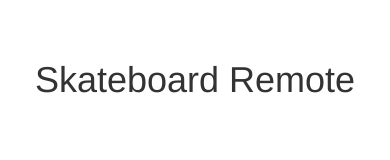
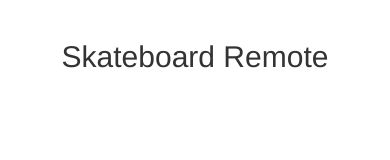
Before and after one commit to matthaywardwebdesign/Skateboard-Remote, a plain HTML site: page www/index.html in a window 390 px wide. Drawn offline with nearby package versions, Linux system fonts and the light colour scheme; some packages are replaced by stand-ins of ours.

Commit message:
Update title

```diff
--- a/www/index.html
+++ b/www/index.html
@@ -36,10 +36,10 @@
         </style>
     </head>
     <body style='background:#FFF'>
-        <br><br>
+        <br>
         <div class='container'>
             <div class='row' style='text-align:center'>
-                <h1>Skateboard Remote</h1>
+                <h2>Skateboard Remote</h2>
             </div>
         </div>
 
```
